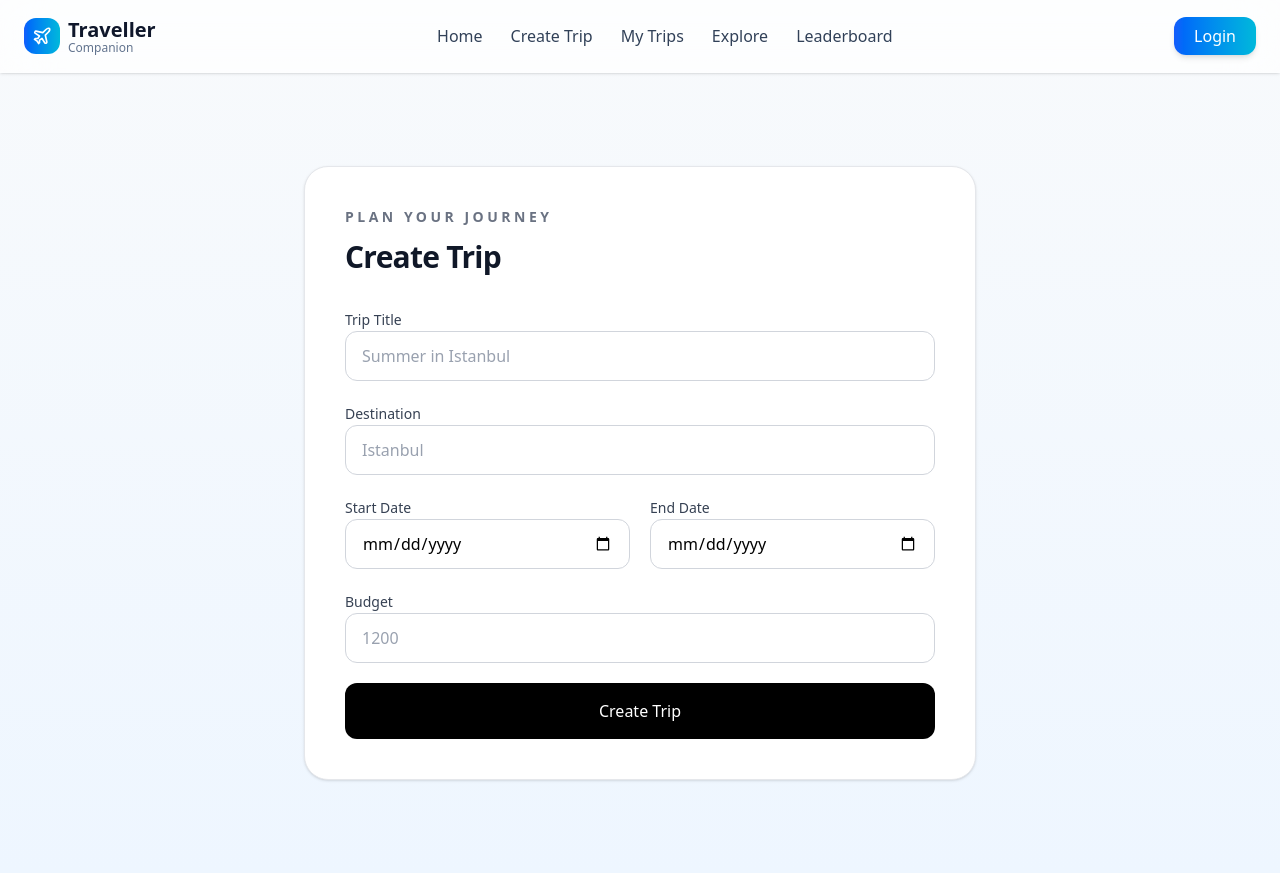
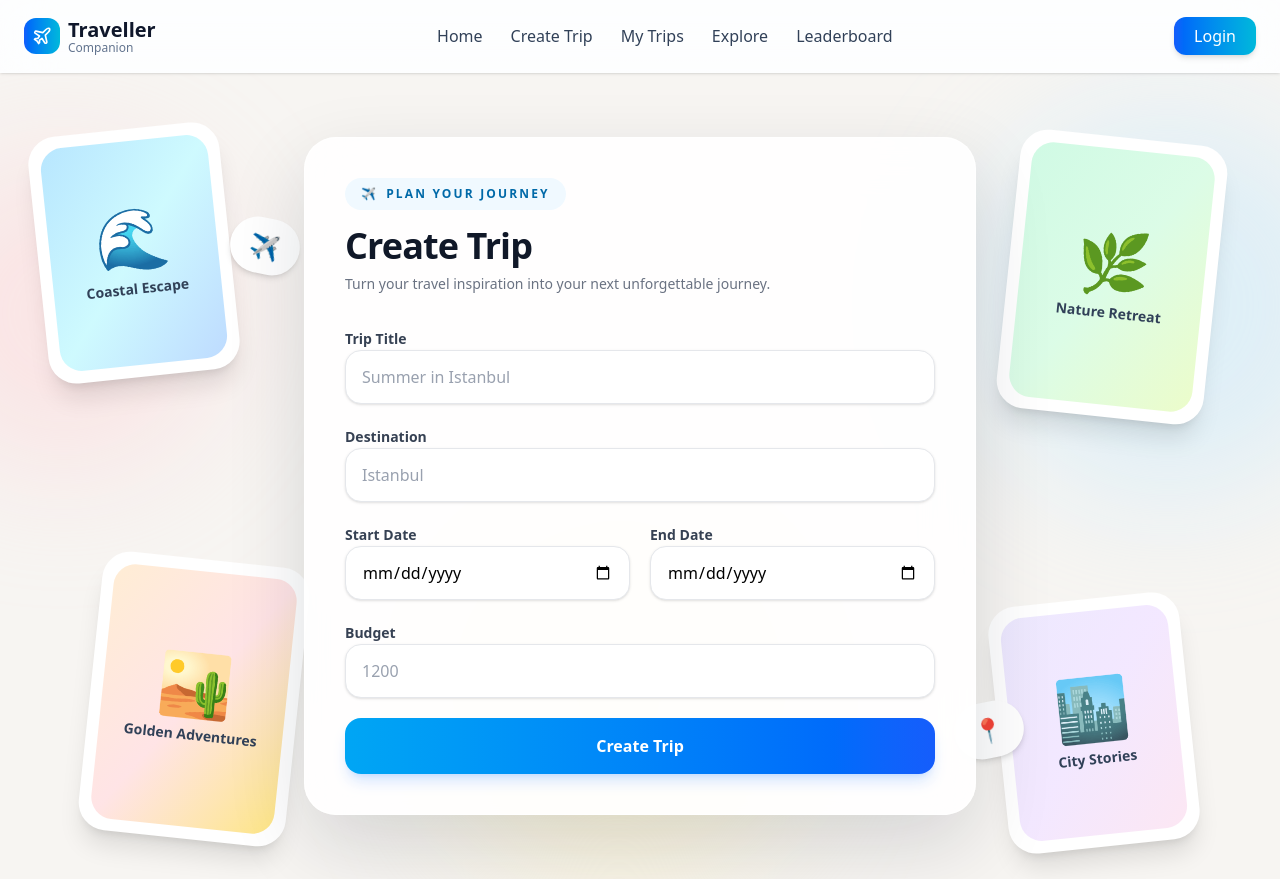
Before and after one commit to kash59/TravellerApp, a Next.js app in the folder traveller-companion-frontend/: page /create-trip in a window 1280 px wide. Built offline with nearby package versions, Linux system fonts and the light colour scheme; no server answers.

Commit message:
Add Pinterest style create trip page

```diff
--- a/traveller-companion-frontend/src/app/create-trip/CreateTripForm.tsx
+++ b/traveller-companion-frontend/src/app/create-trip/CreateTripForm.tsx
@@ -36,8 +36,6 @@ export default function CreateTripForm() {
 
   const [error, setError] = useState("");
   const [successMessage, setSuccessMessage] = useState("");
-
-  // Store newly created trip ID
   const [createdTripId, setCreatedTripId] =
     useState<string | null>(null);
 
@@ -51,9 +49,7 @@ export default function CreateTripForm() {
 
   useEffect(() => {
     const loadTripForEdit = async () => {
-      if (!editTripId) {
-        return;
-      }
+      if (!editTripId) return;
 
       const token = localStorage.getItem("token");
 
@@ -67,10 +63,7 @@ export default function CreateTripForm() {
         setIsPrefillLoading(true);
         setError("");
 
-        const trip = await getTripById(
-          editTripId,
-          token
-        );
+        const trip = await getTripById(editTripId, token);
 
         setFormData({
           title: trip.title,
@@ -95,7 +88,7 @@ export default function CreateTripForm() {
   }, [editTripId, router]);
 
   // ==========================================
-  // HANDLE INPUT CHANGE
+  // INPUT CHANGE
   // ==========================================
 
   const onChange =
@@ -108,7 +101,7 @@ export default function CreateTripForm() {
     };
 
   // ==========================================
-  // HANDLE FORM SUBMIT
+  // SUBMIT
   // ==========================================
 
   const handleSubmit = async (
@@ -128,7 +121,6 @@ export default function CreateTripForm() {
       budget,
     } = formData;
 
-    // Validate required fields
     if (
       !title.trim() ||
       !destination.trim() ||
@@ -140,7 +132,6 @@ export default function CreateTripForm() {
       return;
     }
 
-    // Validate dates
     if (new Date(endDate) < new Date(startDate)) {
       setError(
         "End Date must be the same or after Start Date."
@@ -148,7 +139,6 @@ export default function CreateTripForm() {
       return;
     }
 
-    // Validate budget
     const budgetValue = Number(budget);
 
     if (Number.isNaN(budgetValue)) {
@@ -175,44 +165,19 @@ export default function CreateTripForm() {
         budget: budgetValue,
       };
 
-      // ======================================
-      // EDIT EXISTING TRIP
-      // ======================================
+      // EDIT TRIP
+      if (editTripId) {
+        await updateTrip(editTripId, payload, token);
 
-      if (editTripId) {
-        await updateTrip(
-          editTripId,
-          payload,
-          token
-        );
-
-        setSuccessMessage(
-          "Trip updated successfully."
-        );
+        setSuccessMessage("Trip updated successfully.");
       }
 
-      // ======================================
       // CREATE NEW TRIP
-      // ======================================
-
       else {
         const createdTrip = await createTrip(
           payload,
           token
         );
-
-        /*
-          Depending on your backend/API function,
-          createTrip may return either:
-
-          { _id: "..." }
-
-          OR
-
-          { trip: { _id: "..." } }
-
-          This handles both formats.
-        */
 
         const tripId =
           createdTrip?._id ||
@@ -222,9 +187,7 @@ export default function CreateTripForm() {
           setCreatedTripId(tripId);
         }
 
-        setSuccessMessage(
-          "Trip created successfully."
-        );
+        setSuccessMessage("Trip created successfully.");
 
         setFormData(initialFormState);
       }
@@ -247,41 +210,139 @@ export default function CreateTripForm() {
   // ==========================================
 
   return (
-    <main className="flex min-h-screen items-center justify-center px-6 py-16 text-black">
-      <div className="w-full max-w-2xl rounded-3xl border border-gray-200 bg-white p-8 shadow-sm md:p-10">
+    <main className="relative min-h-screen overflow-hidden bg-[#f7f5f2] px-5 py-12 text-black md:px-8 md:py-16">
+
+      {/* ====================================== */}
+      {/* PINTEREST-STYLE BACKGROUND */}
+      {/* ====================================== */}
+
+      <div className="pointer-events-none absolute inset-0 overflow-hidden">
+
+        {/* Soft background blobs */}
+
+        <div className="absolute -left-24 top-20 h-80 w-80 rounded-full bg-rose-200/40 blur-3xl" />
+
+        <div className="absolute -right-20 top-10 h-96 w-96 rounded-full bg-sky-200/40 blur-3xl" />
+
+        <div className="absolute bottom-0 left-1/3 h-96 w-96 rounded-full bg-amber-100/60 blur-3xl" />
+
+        {/* LEFT TOP CARD */}
+
+        <div className="absolute left-[3%] top-[7%] hidden w-48 -rotate-6 rounded-[28px] bg-white p-3 shadow-xl xl:block">
+          <div className="flex h-56 items-center justify-center rounded-[22px] bg-gradient-to-br from-sky-200 via-cyan-100 to-blue-200">
+            <div className="text-center">
+              <span className="text-6xl">🌊</span>
+
+              <p className="mt-3 text-sm font-semibold text-slate-700">
+                Coastal Escape
+              </p>
+            </div>
+          </div>
+        </div>
+
+        {/* LEFT BOTTOM CARD */}
+
+        <div className="absolute bottom-[5%] left-[7%] hidden w-52 rotate-6 rounded-[28px] bg-white p-3 shadow-xl xl:block">
+          <div className="flex h-64 items-center justify-center rounded-[22px] bg-gradient-to-br from-orange-100 via-rose-100 to-amber-200">
+            <div className="text-center">
+              <span className="text-6xl">🏜️</span>
+
+              <p className="mt-3 text-sm font-semibold text-slate-700">
+                Golden Adventures
+              </p>
+            </div>
+          </div>
+        </div>
+
+        {/* RIGHT TOP CARD */}
+
+        <div className="absolute right-[5%] top-[8%] hidden w-52 rotate-6 rounded-[28px] bg-white p-3 shadow-xl xl:block">
+          <div className="flex h-64 items-center justify-center rounded-[22px] bg-gradient-to-br from-emerald-100 via-green-100 to-lime-100">
+            <div className="text-center">
+              <span className="text-6xl">🌿</span>
+
+              <p className="mt-3 text-sm font-semibold text-slate-700">
+                Nature Retreat
+              </p>
+            </div>
+          </div>
+        </div>
+
+        {/* RIGHT BOTTOM CARD */}
+
+        <div className="absolute bottom-[4%] right-[7%] hidden w-48 -rotate-6 rounded-[28px] bg-white p-3 shadow-xl xl:block">
+          <div className="flex h-56 items-center justify-center rounded-[22px] bg-gradient-to-br from-violet-100 via-purple-100 to-pink-100">
+            <div className="text-center">
+              <span className="text-6xl">🏙️</span>
+
+              <p className="mt-3 text-sm font-semibold text-slate-700">
+                City Stories
+              </p>
+            </div>
+          </div>
+        </div>
+
+        {/* Small decorative elements */}
+
+        <div className="absolute left-[18%] top-[18%] hidden rotate-12 rounded-full bg-white px-5 py-3 text-2xl shadow-md lg:block">
+          ✈️
+        </div>
+
+        <div className="absolute bottom-[15%] right-[20%] hidden -rotate-12 rounded-full bg-white px-5 py-3 text-2xl shadow-md lg:block">
+          📍
+        </div>
+
+      </div>
+
+      {/* ====================================== */}
+      {/* CREATE / EDIT TRIP CARD */}
+      {/* ====================================== */}
+
+      <div className="relative z-10 mx-auto w-full max-w-2xl rounded-[32px] border border-white/80 bg-white/90 p-7 shadow-[0_30px_80px_rgba(15,23,42,0.14)] backdrop-blur-xl md:p-10">
 
         {/* HEADER */}
 
         <div className="mb-8">
-          <p className="text-sm font-semibold uppercase tracking-[0.25em] text-gray-500">
+
+          <div className="mb-4 inline-flex items-center gap-2 rounded-full bg-sky-50 px-4 py-2 text-xs font-semibold uppercase tracking-[0.18em] text-sky-700">
+            <span>✈</span>
             Plan your journey
+          </div>
+
+          <h1 className="text-3xl font-bold tracking-tight text-gray-900 md:text-4xl">
+            {isEditMode ? "Edit Trip" : "Create Trip"}
+          </h1>
+
+          <p className="mt-2 text-sm text-gray-500">
+            {isEditMode
+              ? "Update your travel details and keep your adventure organized."
+              : "Turn your travel inspiration into your next unforgettable journey."}
           </p>
 
-          <h1 className="mt-3 text-3xl font-bold tracking-tight text-gray-900">
-            {isEditMode
-              ? "Edit Trip"
-              : "Create Trip"}
-          </h1>
         </div>
 
         {/* EDIT LOADING */}
 
         {isPrefillLoading && (
-          <p className="mb-4 rounded-xl bg-gray-100 px-4 py-3 text-sm text-gray-600">
+          <p className="mb-5 rounded-2xl bg-gray-100 px-4 py-3 text-sm text-gray-600">
             Loading trip data...
           </p>
         )}
+
+        {/* FORM */}
 
         <form
           onSubmit={handleSubmit}
           className="space-y-5"
         >
+
           {/* TRIP TITLE */}
 
           <div className="space-y-2">
+
             <label
               htmlFor="title"
-              className="text-sm font-medium text-gray-700"
+              className="text-sm font-semibold text-gray-700"
             >
               Trip Title
             </label>
@@ -291,17 +352,19 @@ export default function CreateTripForm() {
               type="text"
               value={formData.title}
               onChange={onChange("title")}
-              className="w-full rounded-xl border border-gray-300 px-4 py-3 text-black placeholder:text-gray-400 outline-none transition focus:border-gray-900"
               placeholder="Summer in Istanbul"
+              className="w-full rounded-2xl border border-gray-200 bg-white px-4 py-3.5 text-black shadow-sm outline-none transition placeholder:text-gray-400 focus:border-sky-400 focus:ring-4 focus:ring-sky-100"
             />
+
           </div>
 
           {/* DESTINATION */}
 
           <div className="space-y-2">
+
             <label
               htmlFor="destination"
-              className="text-sm font-medium text-gray-700"
+              className="text-sm font-semibold text-gray-700"
             >
               Destination
             </label>
@@ -311,9 +374,10 @@ export default function CreateTripForm() {
               type="text"
               value={formData.destination}
               onChange={onChange("destination")}
-              className="w-full rounded-xl border border-gray-300 px-4 py-3 text-black placeholder:text-gray-400 outline-none transition focus:border-gray-900"
               placeholder="Istanbul"
+              className="w-full rounded-2xl border border-gray-200 bg-white px-4 py-3.5 text-black shadow-sm outline-none transition placeholder:text-gray-400 focus:border-sky-400 focus:ring-4 focus:ring-sky-100"
             />
+
           </div>
 
           {/* DATES */}
@@ -321,9 +385,10 @@ export default function CreateTripForm() {
           <div className="grid gap-5 md:grid-cols-2">
 
             <div className="space-y-2">
+
               <label
                 htmlFor="startDate"
-                className="text-sm font-medium text-gray-700"
+                className="text-sm font-semibold text-gray-700"
               >
                 Start Date
               </label>
@@ -333,14 +398,16 @@ export default function CreateTripForm() {
                 type="date"
                 value={formData.startDate}
                 onChange={onChange("startDate")}
-                className="w-full rounded-xl border border-gray-300 px-4 py-3 text-black outline-none transition focus:border-gray-900"
+                className="w-full rounded-2xl border border-gray-200 bg-white px-4 py-3.5 text-black shadow-sm outline-none transition focus:border-sky-400 focus:ring-4 focus:ring-sky-100"
               />
+
             </div>
 
             <div className="space-y-2">
+
               <label
                 htmlFor="endDate"
-                className="text-sm font-medium text-gray-700"
+                className="text-sm font-semibold text-gray-700"
               >
                 End Date
               </label>
@@ -350,8 +417,9 @@ export default function CreateTripForm() {
                 type="date"
                 value={formData.endDate}
                 onChange={onChange("endDate")}
-                className="w-full rounded-xl border border-gray-300 px-4 py-3 text-black outline-none transition focus:border-gray-900"
+                className="w-full rounded-2xl border border-gray-200 bg-white px-4 py-3.5 text-black shadow-sm outline-none transition focus:border-sky-400 focus:ring-4 focus:ring-sky-100"
               />
+
             </div>
 
           </div>
@@ -359,9 +427,10 @@ export default function CreateTripForm() {
           {/* BUDGET */}
 
           <div className="space-y-2">
+
             <label
               htmlFor="budget"
-              className="text-sm font-medium text-gray-700"
+              className="text-sm font-semibold text-gray-700"
             >
               Budget
             </label>
@@ -373,32 +442,35 @@ export default function CreateTripForm() {
               step="0.01"
               value={formData.budget}
               onChange={onChange("budget")}
-              className="w-full rounded-xl border border-gray-300 px-4 py-3 text-black placeholder:text-gray-400 outline-none transition focus:border-gray-900"
               placeholder="1200"
+              className="w-full rounded-2xl border border-gray-200 bg-white px-4 py-3.5 text-black shadow-sm outline-none transition placeholder:text-gray-400 focus:border-sky-400 focus:ring-4 focus:ring-sky-100"
             />
+
           </div>
 
           {/* ERROR */}
 
           {error && (
-            <p className="rounded-xl bg-red-50 px-4 py-3 text-sm text-red-600">
+            <p className="rounded-2xl bg-red-50 px-4 py-3 text-sm font-medium text-red-600">
               {error}
             </p>
           )}
 
-          {/* SUCCESS + VIEW OPTIONS */}
+          {/* SUCCESS */}
 
           {successMessage && (
+
             <div className="space-y-3">
 
-              <p className="rounded-xl bg-emerald-50 px-4 py-3 text-sm text-emerald-700">
+              <p className="rounded-2xl bg-emerald-50 px-4 py-3 text-sm font-medium text-emerald-700">
                 ✓ {successMessage}
               </p>
 
+              {/* VIEW CREATED TRIP */}
+
               {createdTripId && (
+
                 <div className="grid gap-3 sm:grid-cols-2">
-
-                  {/* VIEW NEWLY CREATED TRIP */}
 
                   <button
                     type="button"
@@ -407,29 +479,29 @@ export default function CreateTripForm() {
                         `/my-trips/${createdTripId}`
                       )
                     }
-                    className="rounded-xl border border-black bg-white px-5 py-3 font-medium text-black transition hover:bg-gray-100"
+                    className="rounded-2xl bg-slate-900 px-5 py-3 font-semibold text-white shadow-md transition hover:-translate-y-0.5 hover:bg-slate-800"
                   >
                     View Trip
                   </button>
-
-                  {/* VIEW ALL TRIPS */}
 
                   <button
                     type="button"
                     onClick={() =>
                       router.push("/my-trips")
                     }
-                    className="rounded-xl border border-gray-300 bg-white px-5 py-3 font-medium text-gray-800 transition hover:bg-gray-100"
+                    className="rounded-2xl border border-gray-200 bg-white px-5 py-3 font-semibold text-gray-800 shadow-sm transition hover:bg-gray-50"
                   >
                     View All My Trips
                   </button>
 
                 </div>
+
               )}
 
-              {/* EDIT MODE VIEW BUTTON */}
+              {/* EDIT MODE VIEW */}
 
               {isEditMode && editTripId && (
+
                 <button
                   type="button"
                   onClick={() =>
@@ -437,16 +509,18 @@ export default function CreateTripForm() {
                       `/my-trips/${editTripId}`
                     )
                   }
-                  className="w-full rounded-xl border border-black bg-white px-5 py-3 font-medium text-black transition hover:bg-gray-100"
+                  className="w-full rounded-2xl border border-gray-200 bg-white px-5 py-3 font-semibold text-gray-800 shadow-sm transition hover:bg-gray-50"
                 >
                   View Updated Trip
                 </button>
+
               )}
 
             </div>
+
           )}
 
-          {/* SUBMIT BUTTON */}
+          {/* SUBMIT */}
 
           <button
             type="submit"
@@ -454,7 +528,7 @@ export default function CreateTripForm() {
               isSubmitting ||
               isPrefillLoading
             }
-            className="w-full rounded-xl bg-black px-6 py-4 text-white transition-colors hover:bg-gray-800 disabled:cursor-not-allowed disabled:bg-gray-400"
+            className="w-full rounded-2xl bg-gradient-to-r from-sky-500 to-blue-600 px-6 py-4 font-semibold text-white shadow-lg shadow-blue-500/20 transition hover:-translate-y-0.5 hover:shadow-xl disabled:cursor-not-allowed disabled:opacity-60"
           >
             {isSubmitting
               ? isEditMode
@@ -466,7 +540,9 @@ export default function CreateTripForm() {
           </button>
 
         </form>
+
       </div>
+
     </main>
   );
 }
```
